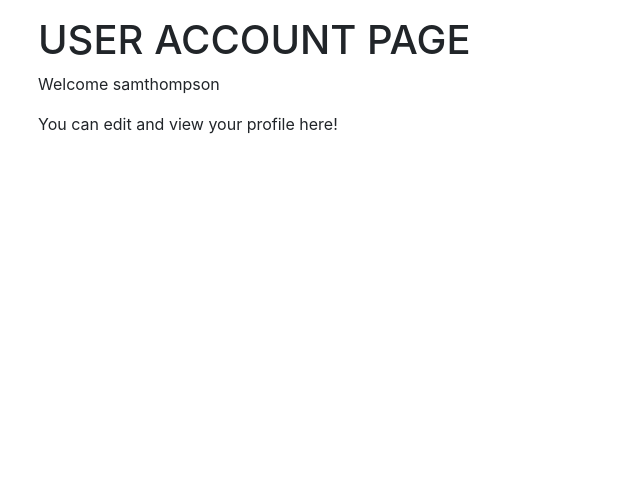
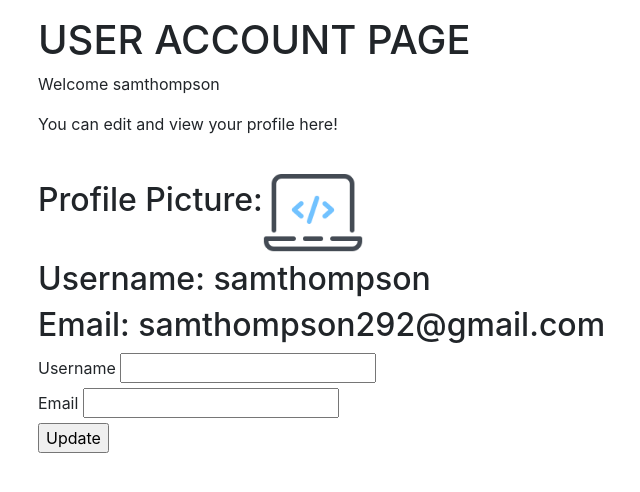
Before and after one commit to sthompson232/Depeche-House, a Flask app: page /user in a window 1280 px wide. Shown: the part 96-588 px from the top of the page, without its empty margins (47-687 px from the left). Run offline with Flask 2, Linux system fonts and the light colour scheme; a user stored in the database is signed in.

Commit message:
update details function

```diff
--- a/myapp/depeche_house/forms.py
+++ b/myapp/depeche_house/forms.py
@@ -1,6 +1,7 @@
 from wtforms import StringField, PasswordField, BooleanField, SubmitField
 from wtforms.validators import DataRequired, Email, EqualTo, Length, ValidationError
 from flask_wtf import FlaskForm
+from flask_login import current_user
 from depeche_house.models import User
 
 #FORMS
@@ -30,3 +31,22 @@ class LoginForm(FlaskForm):
     password = PasswordField('Password', validators=[DataRequired()])
     remember_me = BooleanField('Remember Me')
     submit = SubmitField('Login')
+
+#UPDATE PROGILE FORM
+class UpdateProfileForm(FlaskForm):
+    username = StringField('Username', validators=[DataRequired(), Length(min=4, max=25)])
+    email = StringField('Email', validators=[DataRequired(), Email()])
+    submit = SubmitField('Update')
+
+    def validate_username(self, username):
+        if username.data != current_user.username:
+            user = User.query.filter_by(username=username.data).first()
+            if user:
+                print("working")
+                raise ValidationError('This username has already been taken. Please choose another one.')
+
+    def validate_email(self, email):
+        if username.data != current_user.username:
+            user_email = User.query.filter_by(email=email.data).first()
+            if user_email:
+                raise ValidationError('This email has already been taken. Please choose another one.')
--- a/myapp/depeche_house/routes.py
+++ b/myapp/depeche_house/routes.py
@@ -1,6 +1,6 @@
 from flask import Flask, render_template, redirect, url_for, flash, request
 from flask_login import login_required, login_user, logout_user, LoginManager, current_user
-from depeche_house.forms import LoginForm, RegistrationForm
+from depeche_house.forms import LoginForm, RegistrationForm, UpdateProfileForm
 from depeche_house.models import User, Post
 from depeche_house import app, db
 
@@ -88,4 +88,6 @@ def home():
 @app.route('/user', methods=["GET", "POST"])
 @login_required
 def user():
-    return render_template('user.html')
+    update_form = UpdateProfileForm()
+    image_file = url_for('static', filename='profile_pics/' + current_user.profile_pic)
+    return render_template('user.html', image_file=image_file, update_form=update_form)
--- a/myapp/depeche_house/templates/user.html
+++ b/myapp/depeche_house/templates/user.html
@@ -5,4 +5,34 @@
 <h1>USER ACCOUNT PAGE</h1>
 <p>Welcome {{ current_user.username }}</p>
 <p>You can edit and view your profile here!</p>
+<h2>Profile Picture:<img width="100" height="100" src="{{ image_file }}"></h2>
+<h2>Username: {{ current_user.username }}</h2>
+<h2>Email: {{ current_user.email }}</h2>
+<form method="post">
+    {{ update_form.hidden_tag() }}
+
+<!-- USERNAME -->
+    {{ update_form.username.label }}
+    {{ update_form.username }}
+    {% if update_form.username.errors %}
+        {% for error in update_form.username.errors %}
+            <span>{{ error }}</span>
+        {% endfor %}
+    {% endif %}
+    <br>
+
+
+<!-- EMAIL -->
+    {{ update_form.email.label }}
+    {{ update_form.email }}
+    {% if update_form.email.errors %}
+        {% for error in update_form.email.errors %}
+            <span>{{ error }}</span>
+        {% endfor %}
+    {% endif %}
+    <br>
+
+<!-- UPDATE -->
+    {{ update_form.submit() }}
+</form>
 {% endblock %}
```
Also changed, not shown: myapp/depeche_house/static/profile_pics/default.jpg (added).
